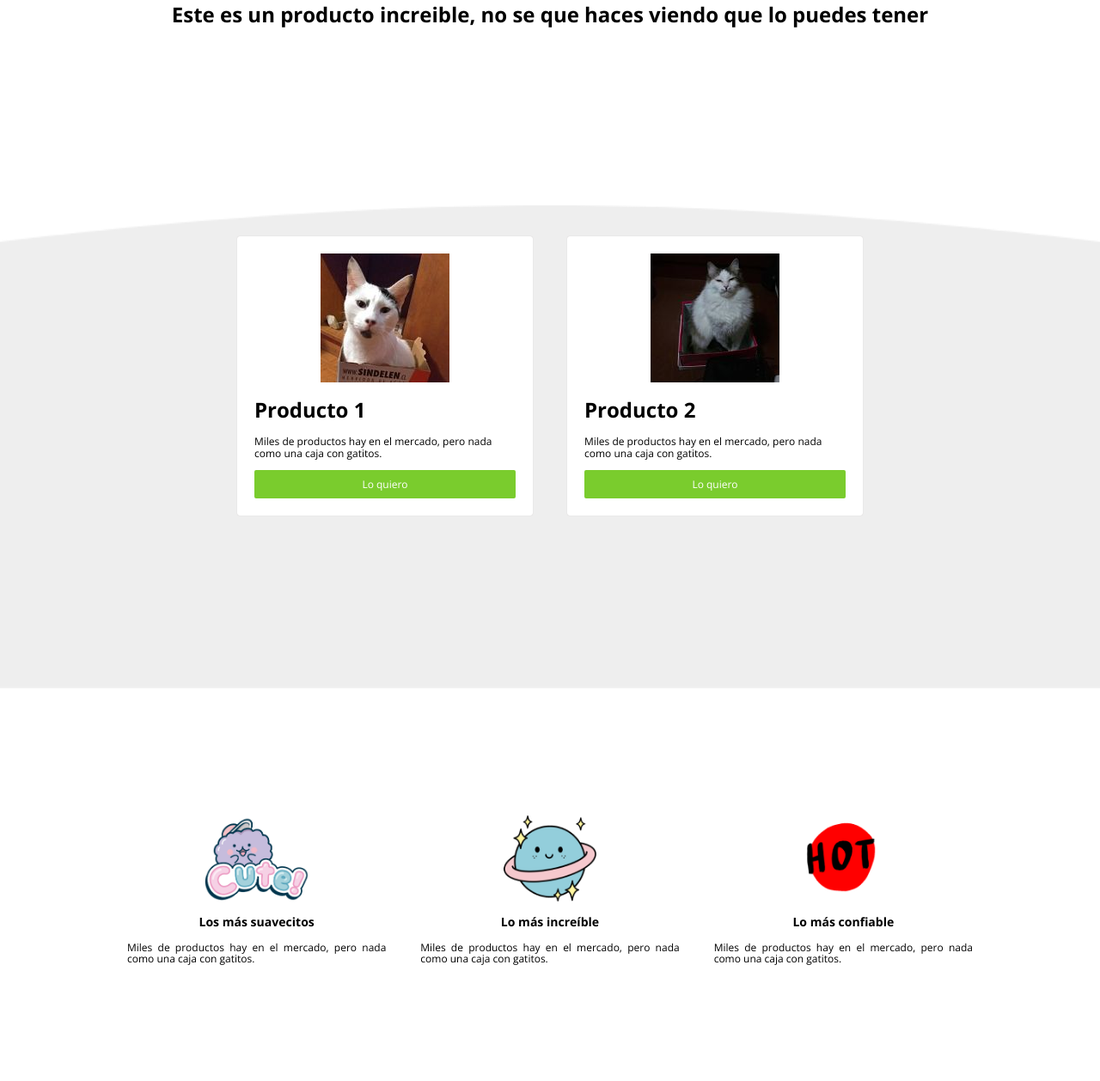
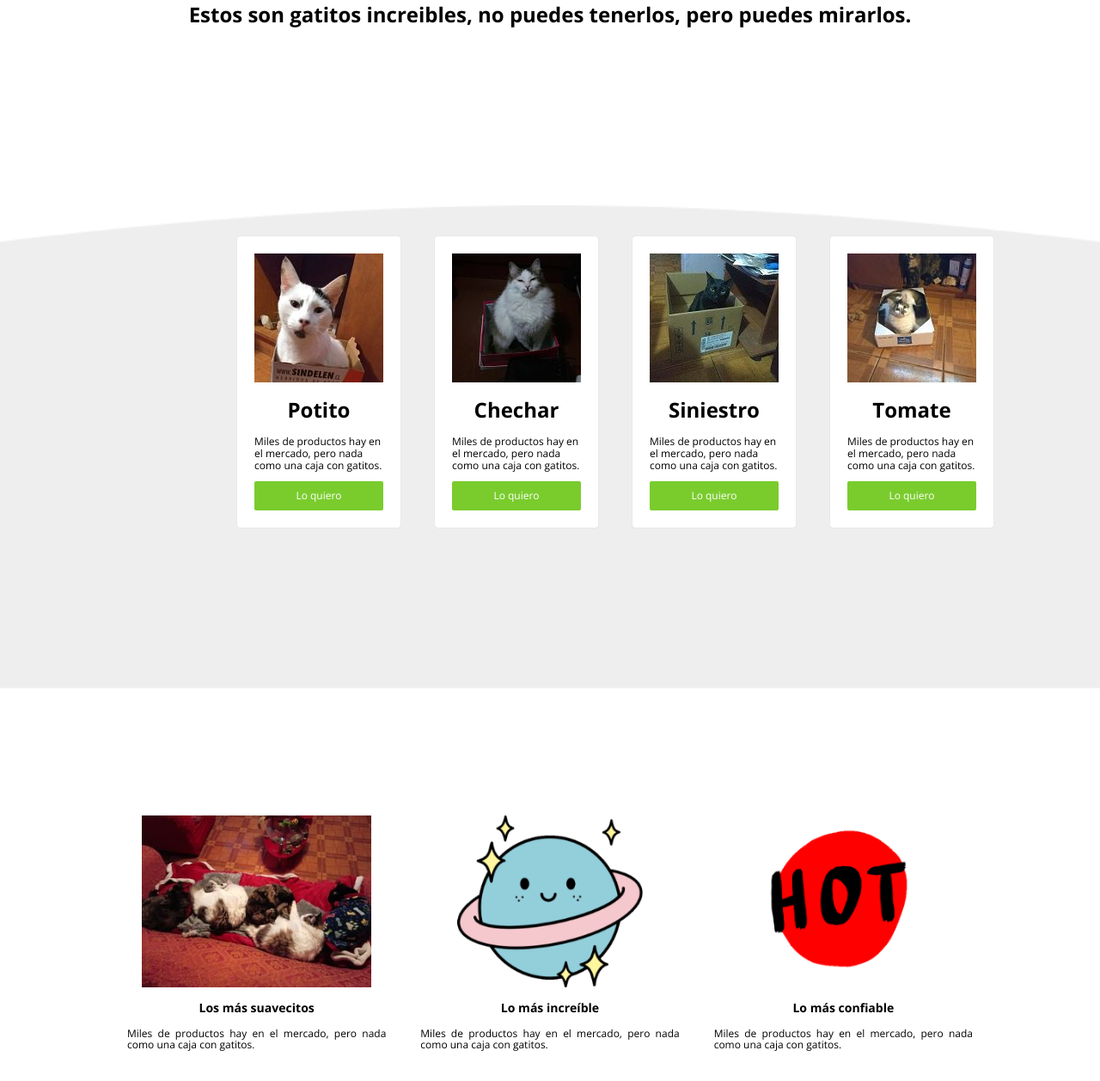
Before and after one commit to VRAraya/Curso-HTML-y-CSS, a plain HTML site: page index.html in a window 1280 px wide. Shown: the part 263-1521 px from the top of the page at 86% size. Drawn offline with nearby package versions, Linux system fonts and the light colour scheme; a script that the page names is missing.

Commit message:
Gatos Nuevos y Suaves

```diff
--- a/css/estilos.css
+++ b/css/estilos.css
@@ -99,6 +99,10 @@ nav li a:hover{
   text-align: center;
 }
 
+.product_title{
+  text-align: center;
+}
+
 .main_button{
   background-color: var(--green-color);
   width: 100%;
@@ -127,7 +131,7 @@ nav li a:hover{
 }
 
 .caracteristic img{
-  max-height: 100px;
+  max-height: 200px;
 }
 
 .text_caracteristic{
--- a/index.html
+++ b/index.html
@@ -28,7 +28,7 @@
 
   <div class="main_section fadeIn">
     <h1>
-      Este es un producto increible, no se que haces viendo que lo puedes tener
+      Estos son gatitos increibles, no puedes tenerlos, pero puedes mirarlos.
     </h1>
   </div>
 
@@ -39,7 +39,7 @@
         <div class="img_product">
             <img src="images/gato1.jpg" alt="">
         </div>
-        <h1>Producto 1</h1>
+        <h1 class="product_title">Potito</h1>
         <p>Miles de productos hay en el mercado, pero nada como una caja con gatitos.</p>
         <button href="#" class="main_button">Lo quiero</button>
       </div>
@@ -49,7 +49,27 @@
         <div class="img_product">
             <img src="images/gato2.jpg" alt="">
         </div>
-        <h1>Producto 2</h1>
+        <h1 class="product_title">Chechar</h1>
+        <p>Miles de productos hay en el mercado, pero nada como una caja con gatitos.</p>
+        <button href="#" class="main_button">Lo quiero</button>
+      </div>
+    </div>
+    <div class="product">
+      <div class="content_product">
+        <div class="img_product">
+            <img src="images/gato3.jpg" alt="">
+        </div>
+        <h1 class="product_title">Siniestro</h1>
+        <p>Miles de productos hay en el mercado, pero nada como una caja con gatitos.</p>
+        <button href="#" class="main_button">Lo quiero</button>
+      </div>
+    </div>
+    <div class="product">
+      <div class="content_product">
+        <div class="img_product">
+            <img src="images/gato4.jpg" alt="">
+        </div>
+        <h1 class="product_title">Tomate</h1>
         <p>Miles de productos hay en el mercado, pero nada como una caja con gatitos.</p>
         <button href="#" class="main_button">Lo quiero</button>
       </div>
@@ -61,7 +81,7 @@
     <div class="caracteristics">
       <div class="caracteristic">
         <div class="content">
-          <img src="images/b1.png" alt="">
+          <img src="images/suaves.jpg" alt="">
           <h3>Los más suavecitos</h3>
           <p class="text_caracteristic">Miles de productos hay en el mercado, pero nada como una caja con gatitos.</p>
         </div>
```
Also changed, not shown: images/33619934_10216777221162286_1279440349109944320_n.jpg (deleted), images/gato3.jpg (added), images/gato4.jpg (added), images/suaves.jpg (added).
